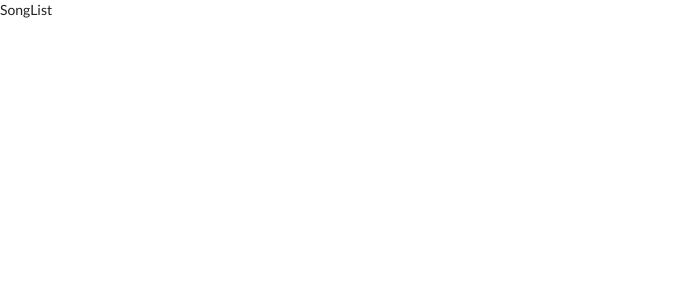
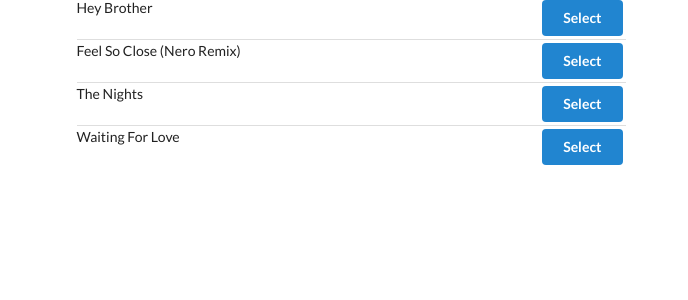
Before and after one commit to thraddash/songs, a React (Create React App) app: page / in a window 1280 px wide. Shown: the top 300 px of the page, without its empty margins (0-688 px from the left). Built offline with nearby package versions, Linux system fonts and the light colour scheme.

Commit message:
add semantic ui

```diff
--- a/src/components/App.js
+++ b/src/components/App.js
@@ -3,8 +3,12 @@
 
 const App = () => {
     return (
-        <div>
-            <SongList />
+        <div className="ui container grid">
+            <div className="ui row">
+                <div className="column eight wide">
+                    <SongList />
+                </div>
+            </div>
         </div>
     );
 };
--- a/src/components/SongList.js
+++ b/src/components/SongList.js
@@ -3,10 +3,26 @@
 
 // class SongList extends React.Component
 class SongList extends Component {
+    renderList() {
+        return this.props.songs.map((song) => {
+            return (
+                <div className="item" key={song.title}>
+                    <div className="right floated content">
+                        <button className="ui button primary">
+                            Select
+                        </button>
+                    </div>
+                    <div className="content">{song.title}</div>
+                </div>
+            );
+        });
+    }
+
+
     render() {
         // this.props === { songs: state.songs }
         console.log(this.props);
-        return <div>SongList</div>;
+        return <div className="ui divided list">{this.renderList()}</div>;
     }
 }
 
```
